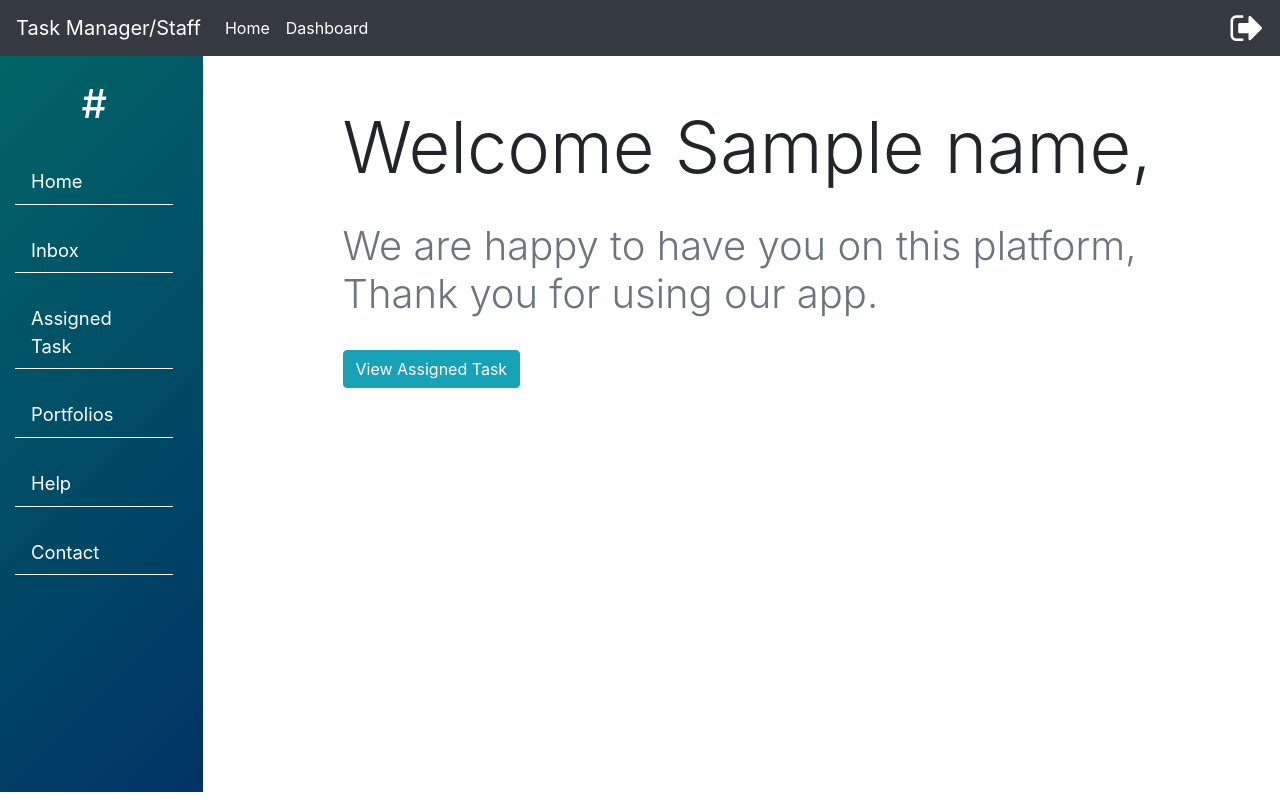
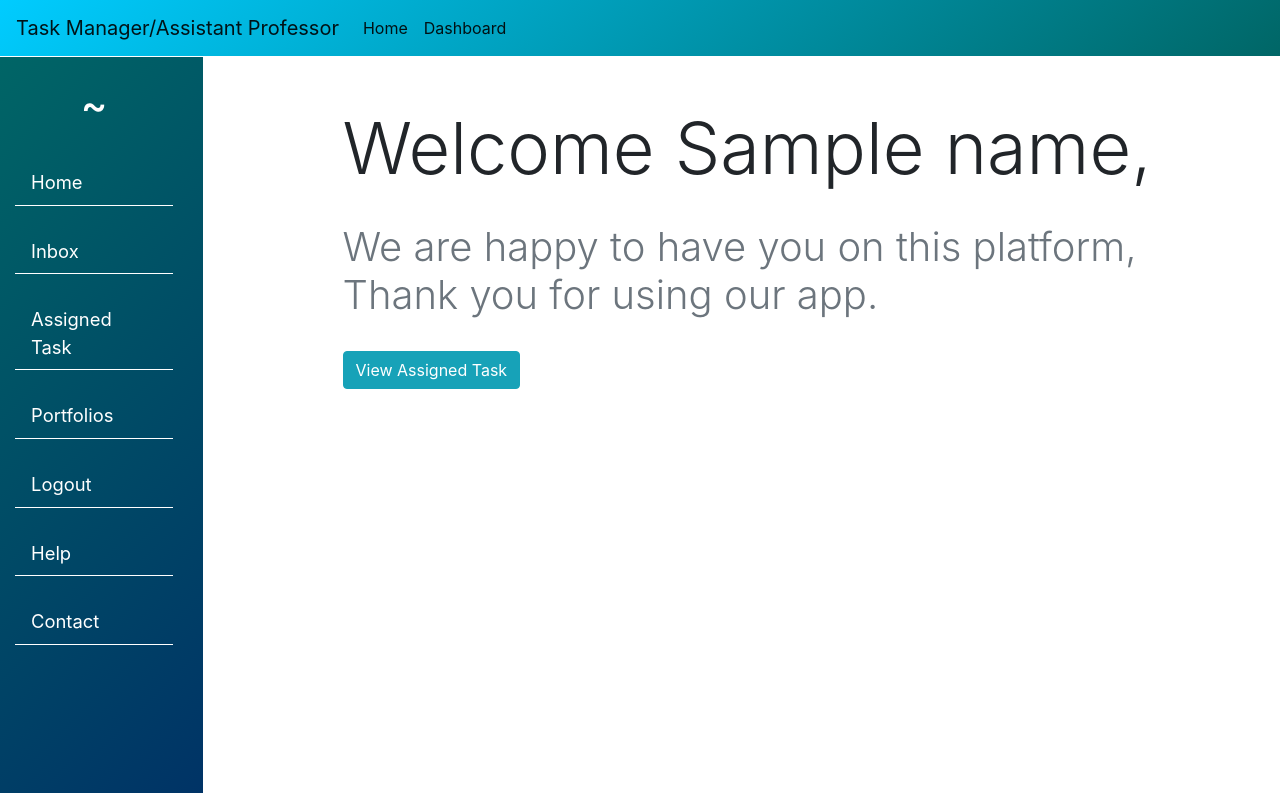
Before and after one commit to Manikanta05/taskmanager, a Flask app: template Templates/staffs.html in a window 1280 px wide. Run offline with Flask 2, Linux system fonts and the light colour scheme; the template is opened without the code that fills it: most values are stand-ins (such as "Sample title", 1, 10 or a date in 2020); some libraries are stand-ins or nearby versions.

Commit message:
Updated Page

```diff
--- a/Templates/staffs.html
+++ b/Templates/staffs.html
@@ -6,10 +6,13 @@
     <meta name="viewport" content="width=device-width, initial-scale=1.0">
     <title>Prinicpal Portal</title>
     <link rel="stylesheet" href="https://maxcdn.bootstrapcdn.com/bootstrap/4.0.0/css/bootstrap.min.css" integrity="sha384-Gn5384xqQ1aoWXA+058RXPxPg6fy4IWvTNh0E263XmFcJlSAwiGgFAW/dAiS6JXm" crossorigin="anonymous">
-    <link rel="stylesheet" href="https://cdnjs.cloudflare.com/ajax/libs/font-awesome/4.7.0/css/font-awesome.min.css">
     <style>
         body{
             overflow-x: hidden;
+        }
+        .navbg{
+            background: linear-gradient(-40deg,#006666,#00ccff);
+            border-bottom: 1px solid white;
         }
         .sidebar{
             background: linear-gradient(135deg,#006666,#003366);
@@ -36,8 +39,8 @@
 </head>
 <body>
     <!-- Navbar -->
-    <nav class="navbar navbar-expand-lg navbar-dark bg-dark">
-        <a class="navbar-brand" href="#">Task Manager/Staff</a>
+    <nav class="navbar navbar-expand-lg navbar-light navbg">
+        <a class="navbar-brand" href="#">Task Manager/Assistant Professor</a>
         <button class="navbar-toggler" type="button" data-toggle="collapse" data-target="#navbarNav" aria-controls="navbarNav" aria-expanded="false" aria-label="Toggle navigation">
           <span class="navbar-toggler-icon"></span>
         </button>
@@ -51,17 +54,17 @@
             </li>
           </ul>
         </div>
-        <a href="index.html"><i class="fa fa-sign-out" style="font-size:36px;color:white"></i></a>
     </nav>
 
     <div class="row">
         <div class="col col-lg-2 col-md-2 col-sm-4 sidebar">
-            <h1 class="text-center mt-4">#</h1> <br>
+            <h1 class="text-center mt-4">~</h1> <br>
             <div class="col sidebarA">
                 <a href="./staffs.html" class="nav-link">Home</a><br>
                 <a href="#" class="nav-link">Inbox</a><br>
-                <a href="#" class="nav-link">Assigned Task</a><br>
+                <a href="/assignedTask" class="nav-link">Assigned Task</a><br>
                 <a href="#" class="nav-link">Portfolios</a><br>
+                <a href="/" class="nav-link">Logout</a><br>
                 <a href="#" class="nav-link">Help</a><br>
                 <a href="#" class="nav-link">Contact</a><br>
             </div>
```
